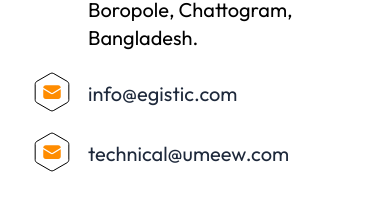
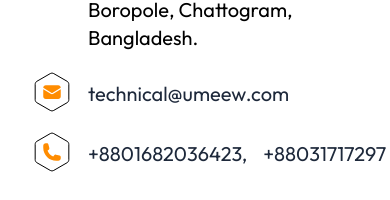
Before and after one commit to BackBenchersItHouse/Umeew-maritime, a React (Vite) app: page /#/contact-us in a window 390 px wide. Shown: the part 1251-1451 px from the top of the page. Built offline with nearby package versions, Linux system fonts and the light colour scheme.

Commit message:
telephone intigration done

```diff
--- a/src/components/ContactUsPage.jsx
+++ b/src/components/ContactUsPage.jsx
@@ -134,38 +134,7 @@ const ContactUsPage = () => {
                   Boropole, Chattogram, Bangladesh.
                 </span>
               </div>
-              <div className="flex items-center gap-4 ">
-                <span>
-                  {/* mail icon */}
-                  <svg
-                    width="40"
-                    height="40"
-                    viewBox="0 0 40 40"
-                    fill="none"
-                    xmlns="http://www.w3.org/2000/svg"
-                  >
-                    <path
-                      d="M18.25 1.58771C19.3329 0.962498 20.6671 0.962498 21.75 1.58771L35.0705 9.27831C36.1534 9.90353 36.8205 11.059 36.8205 12.3094V27.6906C36.8205 28.941 36.1534 30.0965 35.0705 30.7217L21.75 38.4123C20.6671 39.0375 19.3329 39.0375 18.25 38.4123L4.92949 30.7217C3.84659 30.0965 3.17949 28.941 3.17949 27.6906V12.3094C3.17949 11.059 3.84659 9.90353 4.92949 9.27831L18.25 1.58771Z"
-                      stroke="black"
-                    />
-                    <path
-                      d="M11.25 17.2242V24.375C11.25 25.7557 12.3693 26.875 13.75 26.875H26.25C27.6307 26.875 28.75 25.7557 28.75 24.375V17.2242L21.3102 21.8026C20.5067 22.297 19.4933 22.297 18.6898 21.8026L11.25 17.2242Z"
-                      fill="#FF8C00"
-                    />
-                    <path
-                      d="M28.75 15.7565V15.625C28.75 14.2443 27.6307 13.125 26.25 13.125H13.75C12.3693 13.125 11.25 14.2443 11.25 15.625V15.7565L19.3449 20.738C19.7466 20.9852 20.2534 20.9852 20.6551 20.738L28.75 15.7565Z"
-                      fill="#FF8C00"
-                    />
-                  </svg>
 
-                  {/* mail icon */}
-                </span>
-                <a href="mailto:.....">
-                  <span className="text-slate-800 text-xl">
-                    info@egistic.com
-                  </span>
-                </a>
-              </div>
               <div className="flex items-center gap-4 ">
                 <span>
                   {/* mail icon */}
@@ -225,8 +194,8 @@ const ContactUsPage = () => {
 
                 <a href="https://wa.me/8801682036423" target="_blank">
                   <span className="text-slate-800 text-xl">+8801682036423,</span>
-                  <span className="text-slate-800 text-xl"> +88031717297</span>
                 </a>
+                  <a href="tel:+88031717297"><span className="text-slate-800 text-xl"> +88031717297</span></a>
               </div>
             </div>
 
```
